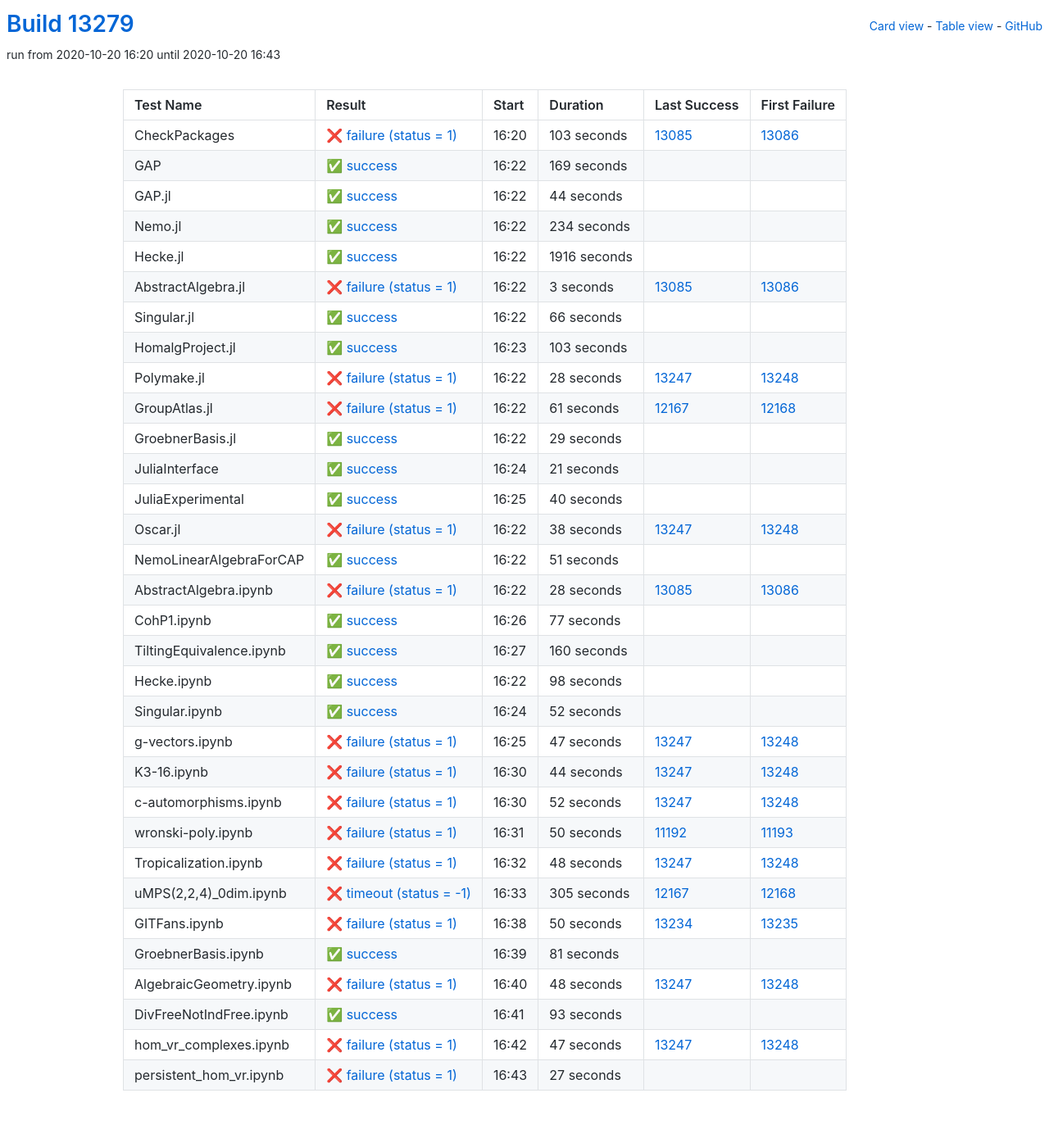
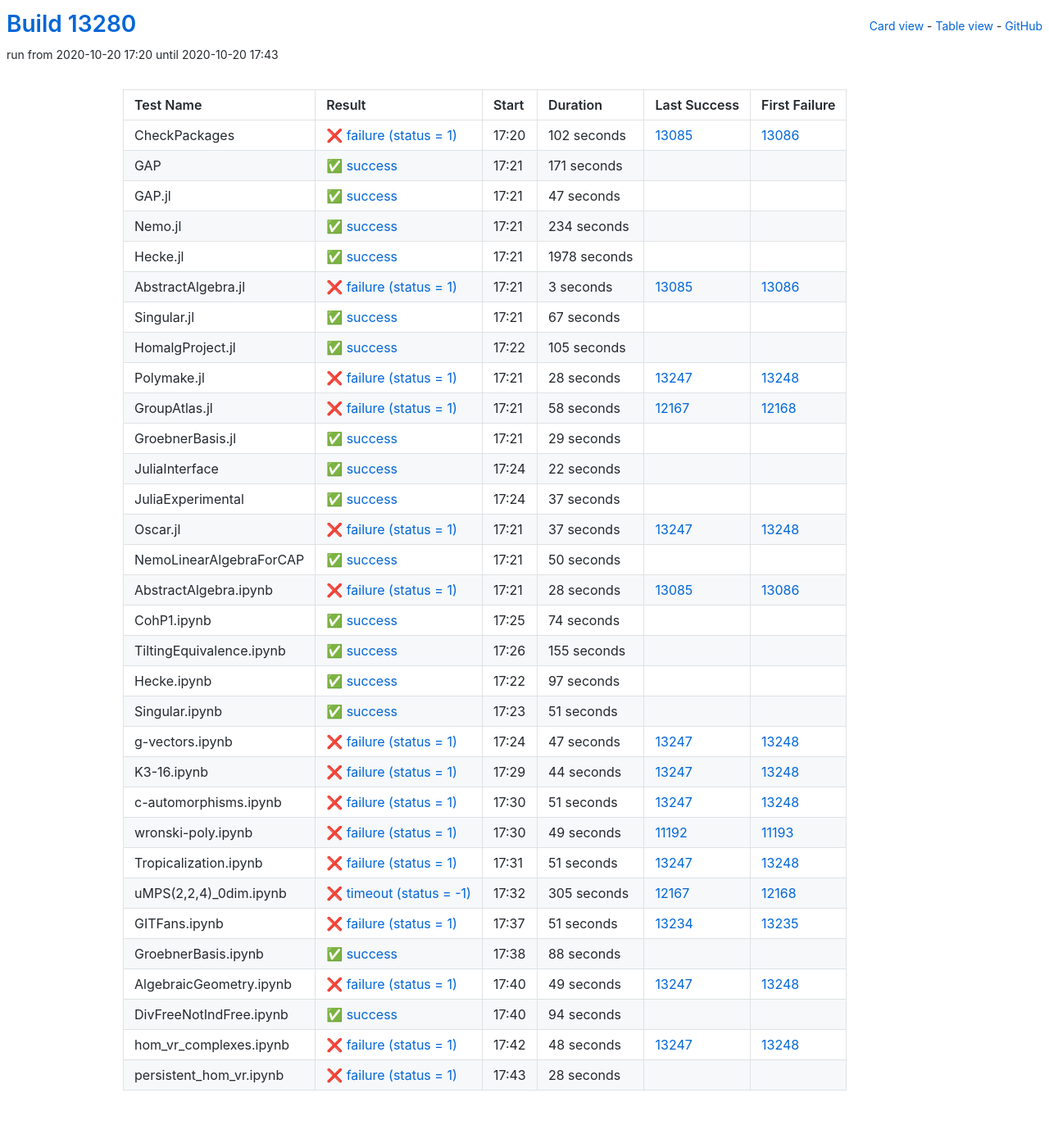
Before and after one commit to oscar-system/oscar-ci-status, a Jekyll site: the page built from table.html, in a window 1280 px wide. Shown: the whole page at 82% size. Built offline with Jekyll 4.4.1, drawn with Linux system fonts in a browser that asks for light colours.

Commit message:
Build #13280

```diff
--- a/_data/ci.yml
+++ b/_data/ci.yml
@@ -1,6 +1,6 @@
 ---
-build: 13279
-build_url: https://oscarci.mathematik.uni-kl.de/job/oscar/13279/
+build: 13280
+build_url: https://oscarci.mathematik.uni-kl.de/job/oscar/13280/
 job: oscar
 organization: oscar-system
 repo: oscar-ci-status
@@ -8,44 +8,44 @@
 tests:
 - name: CheckPackages
   id: checkpackages
-  log: https://oscarci.mathematik.uni-kl.de/job/oscar/13279/artifact/logs/build-13279/CheckPackages.log
-  start: 2020-10-20 16:20
+  log: https://oscarci.mathematik.uni-kl.de/job/oscar/13280/artifact/logs/build-13280/CheckPackages.log
+  start: 2020-10-20 17:20
   success: false
   exitcode: 1
   status: failure
-  duration: 103
+  duration: 102
   last_success: 13085
   last_success_url: https://oscarci.mathematik.uni-kl.de/job/oscar/13085/
   first_failure: 13086
   first_failure_url: https://oscarci.mathematik.uni-kl.de/job/oscar/13086/
 - name: GAP
   id: gap
-  log: https://oscarci.mathematik.uni-kl.de/job/oscar/13279/artifact/logs/build-13279/GAP.log
-  start: 2020-10-20 16:22
+  log: https://oscarci.mathematik.uni-kl.de/job/oscar/13280/artifact/logs/build-13280/GAP.log
+  start: 2020-10-20 17:21
   success: true
   exitcode: 0
   status: success
-  duration: 169
+  duration: 171
   last_success: false
   last_success_url:
   first_failure: false
   first_failure_url:
 - name: GAP.jl
   id: gap-jl
-  log: https://oscarci.mathematik.uni-kl.de/job/oscar/13279/artifact/logs/build-13279/GAP.jl.log
-  start: 2020-10-20 16:22
+  log: https://oscarci.mathematik.uni-kl.de/job/oscar/13280/artifact/logs/build-13280/GAP.jl.log
+  start: 2020-10-20 17:21
   success: true
   exitcode: 0
   status: success
-  duration: 44
+  duration: 47
   last_success: false
   last_success_url:
   first_failure: false
   first_failure_url:
 - name: Nemo.jl
   id: nemo-jl
-  log: https://oscarci.mathematik.uni-kl.de/job/oscar/13279/artifact/logs/build-13279/Nemo.jl.log
-  start: 2020-10-20 16:22
+  log: https://oscarci.mathematik.uni-kl.de/job/oscar/13280/artifact/logs/build-13280/Nemo.jl.log
+  start: 2020-10-20 17:21
   success: true
   exitcode: 0
   status: success
@@ -56,20 +56,20 @@
   first_failure_url:
 - name: Hecke.jl
   id: hecke-jl
-  log: https://oscarci.mathematik.uni-kl.de/job/oscar/13279/artifact/logs/build-13279/Hecke.jl.log
-  start: 2020-10-20 16:22
+  log: https://oscarci.mathematik.uni-kl.de/job/oscar/13280/artifact/logs/build-13280/Hecke.jl.log
+  start: 2020-10-20 17:21
   success: true
   exitcode: 0
   status: success
-  duration: 1916
+  duration: 1978
   last_success: false
   last_success_url:
   first_failure: false
   first_failure_url:
 - name: AbstractAlgebra.jl
   id: abstractalgebra-jl
-  log: https://oscarci.mathematik.uni-kl.de/job/oscar/13279/artifact/logs/build-13279/AbstractAlgebra.jl.log
-  start: 2020-10-20 16:22
+  log: https://oscarci.mathematik.uni-kl.de/job/oscar/13280/artifact/logs/build-13280/AbstractAlgebra.jl.log
+  start: 2020-10-20 17:21
   success: false
   exitcode: 1
   status: failure
@@ -80,32 +80,32 @@
   first_failure_url: https://oscarci.mathematik.uni-kl.de/job/oscar/13086/
 - name: Singular.jl
   id: singular-jl
-  log: https://oscarci.mathematik.uni-kl.de/job/oscar/13279/artifact/logs/build-13279/Singular.jl.log
-  start: 2020-10-20 16:22
+  log: https://oscarci.mathematik.uni-kl.de/job/oscar/13280/artifact/logs/build-13280/Singular.jl.log
+  start: 2020-10-20 17:21
   success: true
   exitcode: 0
   status: success
-  duration: 66
+  duration: 67
   last_success: false
   last_success_url:
   first_failure: false
   first_failure_url:
 - name: HomalgProject.jl
   id: homalgproject-jl
-  log: https://oscarci.mathematik.uni-kl.de/job/oscar/13279/artifact/logs/build-13279/HomalgProject.jl.log
-  start: 2020-10-20 16:23
+  log: https://oscarci.mathematik.uni-kl.de/job/oscar/13280/artifact/logs/build-13280/HomalgProject.jl.log
+  start: 2020-10-20 17:22
   success: true
   exitcode: 0
   status: success
-  duration: 103
+  duration: 105
   last_success: false
   last_success_url:
   first_failure: false
   first_failure_url:
 - name: Polymake.jl
   id: polymake-jl
-  log: https://oscarci.mathematik.uni-kl.de/job/oscar/13279/artifact/logs/build-13279/Polymake.jl.log
-  start: 2020-10-20 16:22
+  log: https://oscarci.mathematik.uni-kl.de/job/oscar/13280/artifact/logs/build-13280/Polymake.jl.log
+  start: 2020-10-20 17:21
   success: false
   exitcode: 1
   status: failure
@@ -116,20 +116,20 @@
   first_failure_url: https://oscarci.mathematik.uni-kl.de/job/oscar/13248/
 - name: GroupAtlas.jl
   id: groupatlas-jl
-  log: https://oscarci.mathematik.uni-kl.de/job/oscar/13279/artifact/logs/build-13279/GroupAtlas.jl.log
-  start: 2020-10-20 16:22
+  log: https://oscarci.mathematik.uni-kl.de/job/oscar/13280/artifact/logs/build-13280/GroupAtlas.jl.log
+  start: 2020-10-20 17:21
   success: false
   exitcode: 1
   status: failure
-  duration: 61
+  duration: 58
   last_success: 12167
   last_success_url: https://oscarci.mathematik.uni-kl.de/job/oscar/12167/
   first_failure: 12168
   first_failure_url: https://oscarci.mathematik.uni-kl.de/job/oscar/12168/
 - name: GroebnerBasis.jl
   id: groebnerbasis-jl
-  log: https://oscarci.mathematik.uni-kl.de/job/oscar/13279/artifact/logs/build-13279/GroebnerBasis.jl.log
-  start: 2020-10-20 16:22
+  log: https://oscarci.mathematik.uni-kl.de/job/oscar/13280/artifact/logs/build-13280/GroebnerBasis.jl.log
+  start: 2020-10-20 17:21
   success: true
   exitcode: 0
   status: success
@@ -140,56 +140,56 @@
   first_failure_url:
 - name: JuliaInterface
   id: juliainterface
-  log: https://oscarci.mathematik.uni-kl.de/job/oscar/13279/artifact/logs/build-13279/JuliaInterface.log
-  start: 2020-10-20 16:24
+  log: https://oscarci.mathematik.uni-kl.de/job/oscar/13280/artifact/logs/build-13280/JuliaInterface.log
+  start: 2020-10-20 17:24
   success: true
   exitcode: 0
   status: success
-  duration: 21
+  duration: 22
   last_success: false
   last_success_url:
   first_failure: false
   first_failure_url:
 - name: JuliaExperimental
   id: juliaexperimental
-  log: https://oscarci.mathematik.uni-kl.de/job/oscar/13279/artifact/logs/build-13279/JuliaExperimental.log
-  start: 2020-10-20 16:25
+  log: https://oscarci.mathematik.uni-kl.de/job/oscar/13280/artifact/logs/build-13280/JuliaExperimental.log
+  start: 2020-10-20 17:24
   success: true
   exitcode: 0
   status: success
-  duration: 40
+  duration: 37
   last_success: false
   last_success_url:
   first_failure: false
   first_failure_url:
 - name: Oscar.jl
   id: oscar-jl
-  log: https://oscarci.mathematik.uni-kl.de/job/oscar/13279/artifact/logs/build-13279/Oscar.jl.log
-  start: 2020-10-20 16:22
+  log: https://oscarci.mathematik.uni-kl.de/job/oscar/13280/artifact/logs/build-13280/Oscar.jl.log
+  start: 2020-10-20 17:21
   success: false
   exitcode: 1
   status: failure
-  duration: 38
+  duration: 37
   last_success: 13247
   last_success_url: https://oscarci.mathematik.uni-kl.de/job/oscar/13247/
   first_failure: 13248
   first_failure_url: https://oscarci.mathematik.uni-kl.de/job/oscar/13248/
 - name: NemoLinearAlgebraForCAP
   id: nemolinearalgebraforcap
-  log: https://oscarci.mathematik.uni-kl.de/job/oscar/13279/artifact/logs/build-13279/NemoLinearAlgebraForCAP.log
-  start: 2020-10-20 16:22
+  log: https://oscarci.mathematik.uni-kl.de/job/oscar/13280/artifact/logs/build-13280/NemoLinearAlgebraForCAP.log
+  start: 2020-10-20 17:21
   success: true
   exitcode: 0
   status: success
-  duration: 51
+  duration: 50
   last_success: false
   last_success_url:
   first_failure: false
   first_failure_url:
 - name: AbstractAlgebra.ipynb
   id: abstractalgebra-ipynb
-  log: https://oscarci.mathematik.uni-kl.de/job/oscar/13279/artifact/logs/build-13279/AbstractAlgebra.ipynb.log
-  start: 2020-10-20 16:22
+  log: https://oscarci.mathematik.uni-kl.de/job/oscar/13280/artifact/logs/build-13280/AbstractAlgebra.ipynb.log
+  start: 2020-10-20 17:21
   success: false
   exitcode: 1
   status: failure
@@ -200,56 +200,56 @@
   first_failure_url: https://oscarci.mathematik.uni-kl.de/job/oscar/13086/
 - name: CohP1.ipynb
   id: cohp1-ipynb
-  log: https://oscarci.mathematik.uni-kl.de/job/oscar/13279/artifact/logs/build-13279/CohP1.ipynb.log
-  start: 2020-10-20 16:26
+  log: https://oscarci.mathematik.uni-kl.de/job/oscar/13280/artifact/logs/build-13280/CohP1.ipynb.log
+  start: 2020-10-20 17:25
   success: true
   exitcode: 0
   status: success
-  duration: 77
+  duration: 74
   last_success: false
   last_success_url:
   first_failure: false
   first_failure_url:
 - name: TiltingEquivalence.ipynb
   id: tiltingequivalence-ipynb
-  log: https://oscarci.mathematik.uni-kl.de/job/oscar/13279/artifact/logs/build-13279/TiltingEquivalence.ipynb.log
-  start: 2020-10-20 16:27
+  log: https://oscarci.mathematik.uni-kl.de/job/oscar/13280/artifact/logs/build-13280/TiltingEquivalence.ipynb.log
+  start: 2020-10-20 17:26
   success: true
   exitcode: 0
   status: success
-  duration: 160
+  duration: 155
   last_success: false
   last_success_url:
   first_failure: false
   first_failure_url:
 - name: Hecke.ipynb
   id: hecke-ipynb
-  log: https://oscarci.mathematik.uni-kl.de/job/oscar/13279/artifact/logs/build-13279/Hecke.ipynb.log
-  start: 2020-10-20 16:22
+  log: https://oscarci.mathematik.uni-kl.de/job/oscar/13280/artifact/logs/build-13280/Hecke.ipynb.log
+  start: 2020-10-20 17:22
   success: true
   exitcode: 0
   status: success
-  duration: 98
+  duration: 97
   last_success: false
   last_success_url:
   first_failure: false
   first_failure_url:
 - name: Singular.ipynb
   id: singular-ipynb
-  log: https://oscarci.mathematik.uni-kl.de/job/oscar/13279/artifact/logs/build-13279/Singular.ipynb.log
-  start: 2020-10-20 16:24
+  log: https://oscarci.mathematik.uni-kl.de/job/oscar/13280/artifact/logs/build-13280/Singular.ipynb.log
+  start: 2020-10-20 17:23
   success: true
   exitcode: 0
   status: success
-  duration: 52
+  duration: 51
   last_success: false
   last_success_url:
   first_failure: false
   first_failure_url:
 - name: g-vectors.ipynb
   id: g-vectors-ipynb
-  log: https://oscarci.mathematik.uni-kl.de/job/oscar/13279/artifact/logs/build-13279/g-vectors.ipynb.log
-  start: 2020-10-20 16:25
+  log: https://oscarci.mathematik.uni-kl.de/job/oscar/13280/artifact/logs/build-13280/g-vectors.ipynb.log
+  start: 2020-10-20 17:24
   success: false
   exitcode: 1
   status: failure
@@ -260,8 +260,8 @@
   first_failure_url: https://oscarci.mathematik.uni-kl.de/job/oscar/13248/
 - name: K3-16.ipynb
   id: k3-16-ipynb
-  log: https://oscarci.mathematik.uni-kl.de/job/oscar/13279/artifact/logs/build-13279/K3-16.ipynb.log
-  start: 2020-10-20 16:30
+  log: https://oscarci.mathematik.uni-kl.de/job/oscar/13280/artifact/logs/build-13280/K3-16.ipynb.log
+  start: 2020-10-20 17:29
   success: false
   exitcode: 1
   status: failure
@@ -272,44 +272,44 @@
   first_failure_url: https://oscarci.mathematik.uni-kl.de/job/oscar/13248/
 - name: c-automorphisms.ipynb
   id: c-automorphisms-ipynb
-  log: https://oscarci.mathematik.uni-kl.de/job/oscar/13279/artifact/logs/build-13279/c-automorphisms.ipynb.log
-  start: 2020-10-20 16:30
+  log: https://oscarci.mathematik.uni-kl.de/job/oscar/13280/artifact/logs/build-13280/c-automorphisms.ipynb.log
+  start: 2020-10-20 17:30
   success: false
   exitcode: 1
   status: failure
-  duration: 52
+  duration: 51
   last_success: 13247
   last_success_url: https://oscarci.mathematik.uni-kl.de/job/oscar/13247/
   first_failure: 13248
   first_failure_url: https://oscarci.mathematik.uni-kl.de/job/oscar/13248/
 - name: wronski-poly.ipynb
   id: wronski-poly-ipynb
-  log: https://oscarci.mathematik.uni-kl.de/job/oscar/13279/artifact/logs/build-13279/wronski-poly.ipynb.log
-  start: 2020-10-20 16:31
+  log: https://oscarci.mathematik.uni-kl.de/job/oscar/13280/artifact/logs/build-13280/wronski-poly.ipynb.log
+  start: 2020-10-20 17:30
   success: false
   exitcode: 1
   status: failure
-  duration: 50
+  duration: 49
   last_success: 11192
   last_success_url: https://oscarci.mathematik.uni-kl.de/job/oscar/11192/
   first_failure: 11193
   first_failure_url: https://oscarci.mathematik.uni-kl.de/job/oscar/11193/
 - name: Tropicalization.ipynb
   id: tropicalization-ipynb
-  log: https://oscarci.mathematik.uni-kl.de/job/oscar/13279/artifact/logs/build-13279/Tropicalization.ipynb.log
-  start: 2020-10-20 16:32
+  log: https://oscarci.mathematik.uni-kl.de/job/oscar/13280/artifact/logs/build-13280/Tropicalization.ipynb.log
+  start: 2020-10-20 17:31
   success: false
   exitcode: 1
   status: failure
-  duration: 48
+  duration: 51
   last_success: 13247
   last_success_url: https://oscarci.mathematik.uni-kl.de/job/oscar/13247/
   first_failure: 13248
   first_failure_url: https://oscarci.mathematik.uni-kl.de/job/oscar/13248/
 - name: uMPS(2,2,4)_0dim.ipynb
   id: umps-2-2-4-0dim-ipynb
-  log: https://oscarci.mathematik.uni-kl.de/job/oscar/13279/artifact/logs/build-13279/uMPS-2-2-4-_0dim.ipynb.log
-  start: 2020-10-20 16:33
+  log: https://oscarci.mathematik.uni-kl.de/job/oscar/13280/artifact/logs/build-13280/uMPS-2-2-4-_0dim.ipynb.log
+  start: 2020-10-20 17:32
   success: false
   exitcode: -1
   status: timeout
@@ -320,32 +320,56 @@
   first_failure_url: https://oscarci.mathematik.uni-kl.de/job/oscar/12168/
 - name: GITFans.ipynb
   id: gitfans-ipynb
-  log: https://oscarci.mathematik.uni-kl.de/job/oscar/13279/artifact/logs/build-13279/GITFans.ipynb.log
-  start: 2020-10-20 16:38
+  log: https://oscarci.mathematik.uni-kl.de/job/oscar/13280/artifact/logs/build-13280/GITFans.ipynb.log
+  start: 2020-10-20 17:37
   success: false
   exitcode: 1
   status: failure
-  duration: 50
+  duration: 51
   last_success: 13234
   last_success_url: https://oscarci.mathematik.uni-kl.de/job/oscar/13234/
   first_failure: 13235
   first_failure_url: https://oscarci.mathematik.uni-kl.de/job/oscar/13235/
 - name: GroebnerBasis.ipynb
   id: groebnerbasis-ipynb
-  log: https://oscarci.mathematik.uni-kl.de/job/oscar/13279/artifact/logs/build-13279/GroebnerBasis.ipynb.log
-  start: 2020-10-20 16:39
+  log: https://oscarci.mathematik.uni-kl.de/job/oscar/13280/artifact/logs/build-13280/GroebnerBasis.ipynb.log
+  start: 2020-10-20 17:38
   success: true
   exitcode: 0
   status: success
-  duration: 81
+  duration: 88
   last_success: false
   last_success_url:
   first_failure: false
   first_failure_url:
 - name: AlgebraicGeometry.ipynb
   id: algebraicgeometry-ipynb
-  log: https://oscarci.mathematik.uni-kl.de/job/oscar/13279/artifact/logs/build-13279/AlgebraicGeometry.ipynb.log
-  start: 2020-10-20 16:40
+  log: https://oscarci.mathematik.uni-kl.de/job/oscar/13280/artifact/logs/build-13280/AlgebraicGeometry.ipynb.log
+  start: 2020-10-20 17:40
+  success: false
+  exitcode: 1
+  status: failure
+  duration: 49
+  last_success: 13247
+  last_success_url: https://oscarci.mathematik.uni-kl.de/job/oscar/13247/
+  first_failure: 13248
+  first_failure_url: https://oscarci.mathematik.uni-kl.de/job/oscar/13248/
+- name: DivFreeNotIndFree.ipynb
+  id: divfreenotindfree-ipynb
+  log: https://oscarci.mathematik.uni-kl.de/job/oscar/13280/artifact/logs/build-13280/DivFreeNotIndFree.ipynb.log
+  start: 2020-10-20 17:40
+  success: true
+  exitcode: 0
+  status: success
+  duration: 94
+  last_success: false
+  last_success_url:
+  first_failure: false
+  first_failure_url:
+- name: hom_vr_complexes.ipynb
+  id: hom-vr-complexes-ipynb
+  log: https://oscarci.mathematik.uni-kl.de/job/oscar/13280/artifact/logs/build-13280/hom_vr_complexes.ipynb.log
+  start: 2020-10-20 17:42
   success: false
   exitcode: 1
   status: failure
@@ -354,39 +378,15 @@
   last_success_url: https://oscarci.mathematik.uni-kl.de/job/oscar/13247/
   first_failure: 13248
   first_failure_url: https://oscarci.mathematik.uni-kl.de/job/oscar/13248/
-- name: DivFreeNotIndFree.ipynb
-  id: divfreenotindfree-ipynb
-  log: https://oscarci.mathematik.uni-kl.de/job/oscar/13279/artifact/logs/build-13279/DivFreeNotIndFree.ipynb.log
-  start: 2020-10-20 16:41
-  success: true
-  exitcode: 0
-  status: success
-  duration: 93
+- name: persistent_hom_vr.ipynb
+  id: persistent-hom-vr-ipynb
+  log: https://oscarci.mathematik.uni-kl.de/job/oscar/13280/artifact/logs/build-13280/persistent_hom_vr.ipynb.log
+  start: 2020-10-20 17:43
+  success: false
+  exitcode: 1
+  status: failure
+  duration: 28
   last_success: false
   last_success_url:
   first_failure: false
   first_failure_url:
-- name: hom_vr_complexes.ipynb
-  id: hom-vr-complexes-ipynb
-  log: https://oscarci.mathematik.uni-kl.de/job/oscar/13279/artifact/logs/build-13279/hom_vr_complexes.ipynb.log
-  start: 2020-10-20 16:42
-  success: false
-  exitcode: 1
-  status: failure
-  duration: 47
-  last_success: 13247
-  last_success_url: https://oscarci.mathematik.uni-kl.de/job/oscar/13247/
-  first_failure: 13248
-  first_failure_url: https://oscarci.mathematik.uni-kl.de/job/oscar/13248/
-- name: persistent_hom_vr.ipynb
-  id: persistent-hom-vr-ipynb
-  log: https://oscarci.mathematik.uni-kl.de/job/oscar/13279/artifact/logs/build-13279/persistent_hom_vr.ipynb.log
-  start: 2020-10-20 16:43
-  success: false
-  exitcode: 1
-  status: failure
-  duration: 27
-  last_success: false
-  last_success_url:
-  first_failure: false
-  first_failure_url:
```
Also changed, not shown: README.md.
